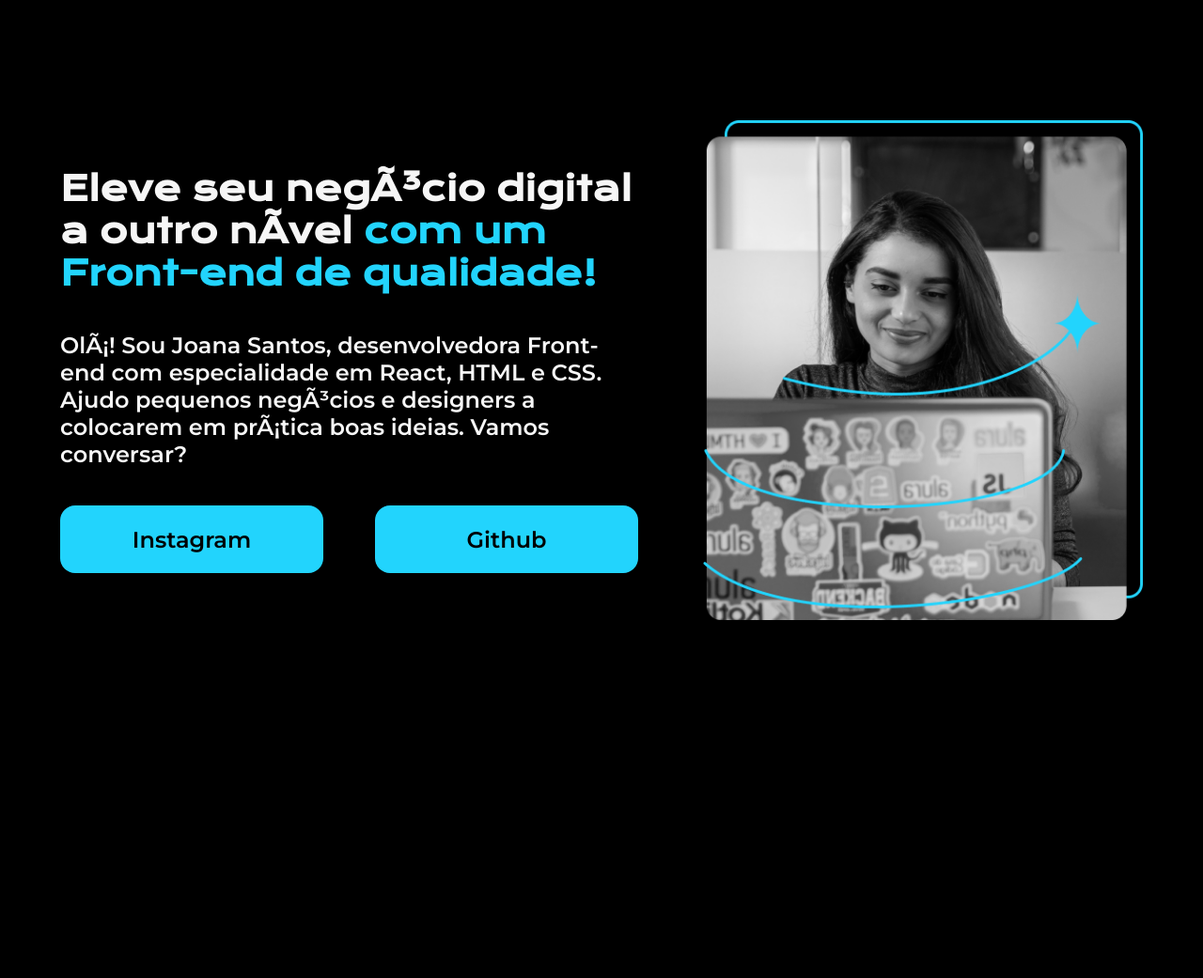
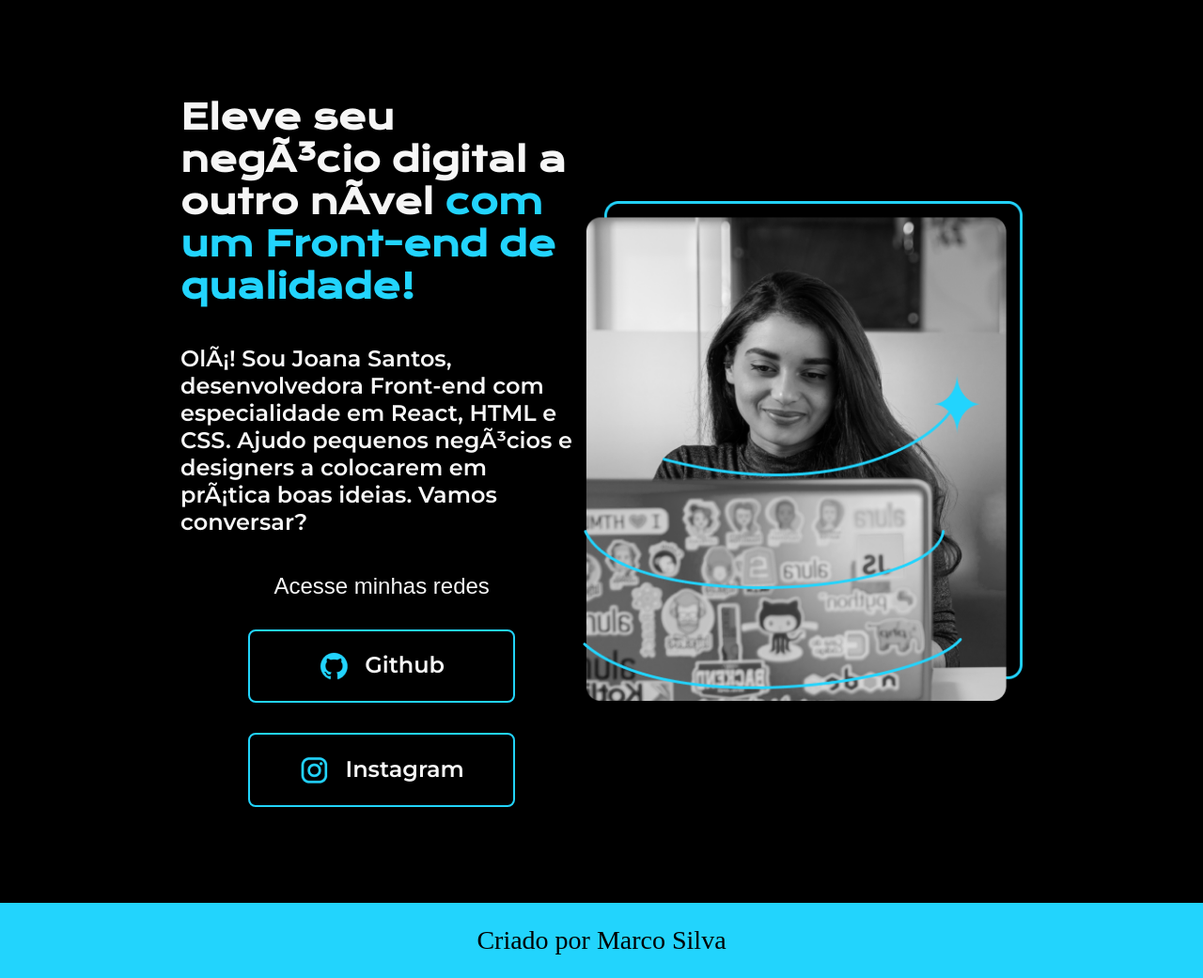
Before and after one commit to MrcCravo/14.10.2023-20-02-Curso-HTML, a plain HTML site: page index.html in a window 1280 px wide. Shown: the whole page at 94% size. Before the commit the page ends 928 px from the top, so only its background shows below. Drawn offline with nearby package versions, Linux system fonts and the light colour scheme.

Commit message:
atividades do curso html

```diff
--- a/index.html
+++ b/index.html
@@ -21,13 +21,20 @@
                 especialidade em React, HTML e CSS. Ajudo pequenos
                 negócios e designers a colocarem em prática boas ideias. Vamos conversar?</p>
             <div class="apresentacao__links">
-                <a class="apresentacao__links__link" href="https://instagram.com">Instagram</a>
-                <a class="apresentacao__links__link" href="https://github.com">Github</a>
+                <h2 class="apresentacao__links__subtitulo"> Acesse minhas redes</h2>
+                <a class="apresentacao__links__link" href="https://github.com">
+                    <img src="./assets/github.png">
+                    Github
+                </a>
+                <a class="apresentacao__links__link" href="https://instagram.com">
+                    <img src="assets/instagram.png">
+                    Instagram
+                </a>
             </div>
         </section>
-        <img src="Imagem.png" alt="Foto de Joana Santos programando" class="apresentacao__foto">
+        <img src="./assets/Imagem.png" alt="Foto de Joana Santos programando" class="apresentacao__foto">
     </main>
-    <footer></footer>
+    <footer class="rodape">Criado por Marco Silva</footer>
 </body>
 
 </html>
--- a/styles.css
+++ b/styles.css
@@ -20,7 +20,7 @@ body {
 }
 
 .apresentacao {
-    margin: 10% 5%;
+    padding: 8% 15%;
     display: flex;
     align-items: center;
     justify-content: space-between;
@@ -48,20 +48,47 @@ body {
     font-family: 'Montserrat', sans-serif;
 }
 
+.apresentacao__links__subtitulo {
+    font-family: 'kron one', sans-serif;
+    font-weight: 400;
+    font-size: 24px;
+}
+
 .apresentacao__links {
     display: flex;
+    align-items: center;
+    flex-direction: column;
     justify-content: space-between;
+    gap: 32px;
 }
 
 .apresentacao__links__link {
-    background-color: #22D4FD;
+    /* background-color: #22D4FD; */
+    justify-content: center;
+    gap: 16px;
+    display: flex;
     width: 280px;
     text-align: center;
-    border-radius: 16px;
+    border-radius: 8px;
     font-size: 24px;
     padding: 21.05px 0;
     text-decoration: none;
     font-weight: 600;
     font-family: 'Montserrat', sans-serif;
+    color: #f6f6f6;
+    border: 2px solid #22D4FD;
+}
+
+.apresentacao__links__link:hover {
+    background-color: #272727;
+}
+
+.rodape {
+    padding: 24px;
     color: #000000;
+    background-color: #22D4FD;
+    font-family: 'Montserrat' sans-serif;
+    font-size: 28px;
+    font-weight: 400;
+    text-align: center;
 }
```
Also changed, not shown: assets/Imagem.png (renamed from Imagem.png), assets/github.png (added), assets/instagram.png (added), assets/linkedin.png (added), assets/twitch.png (added), assets/twitter.png (added).
